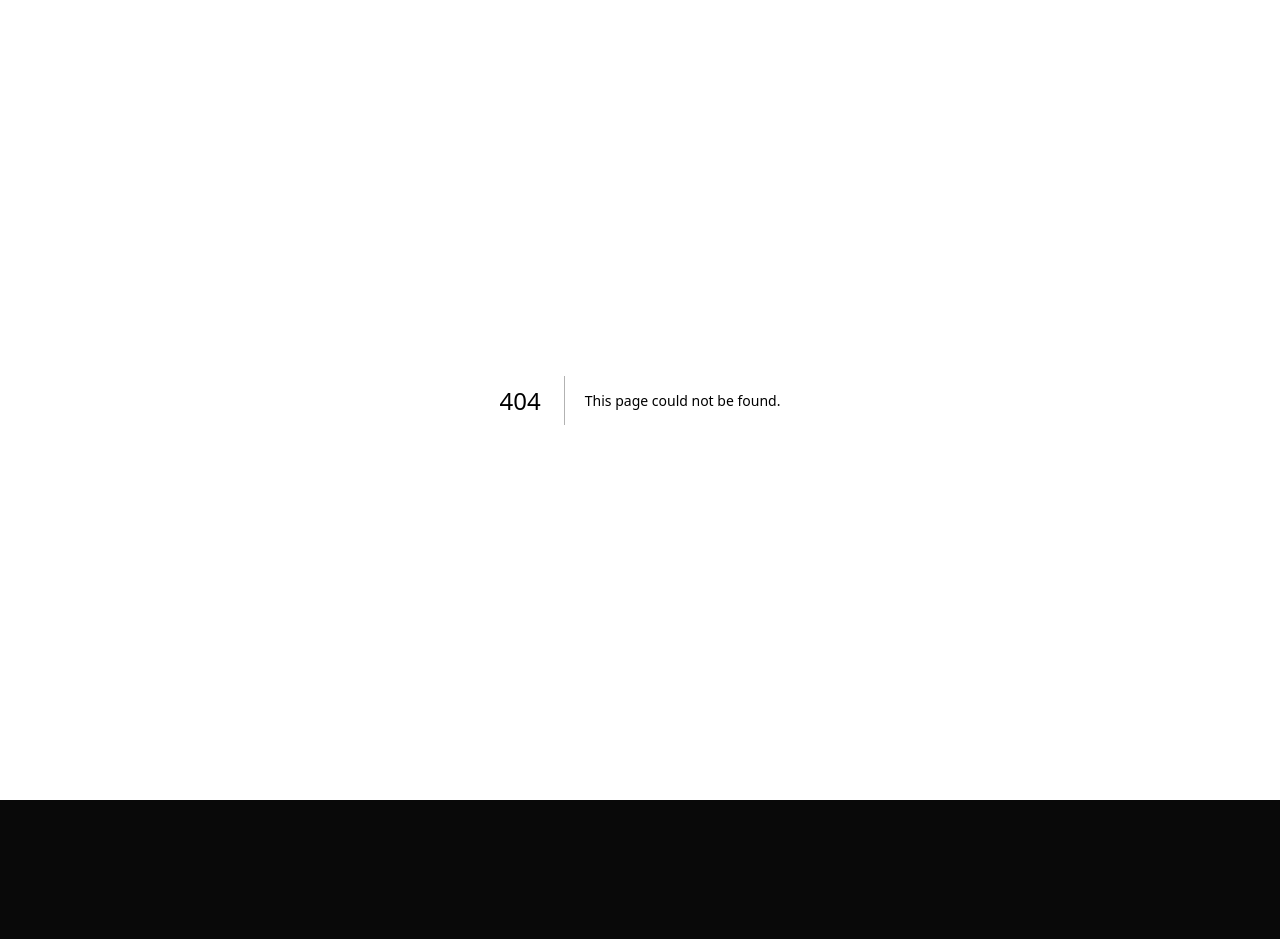
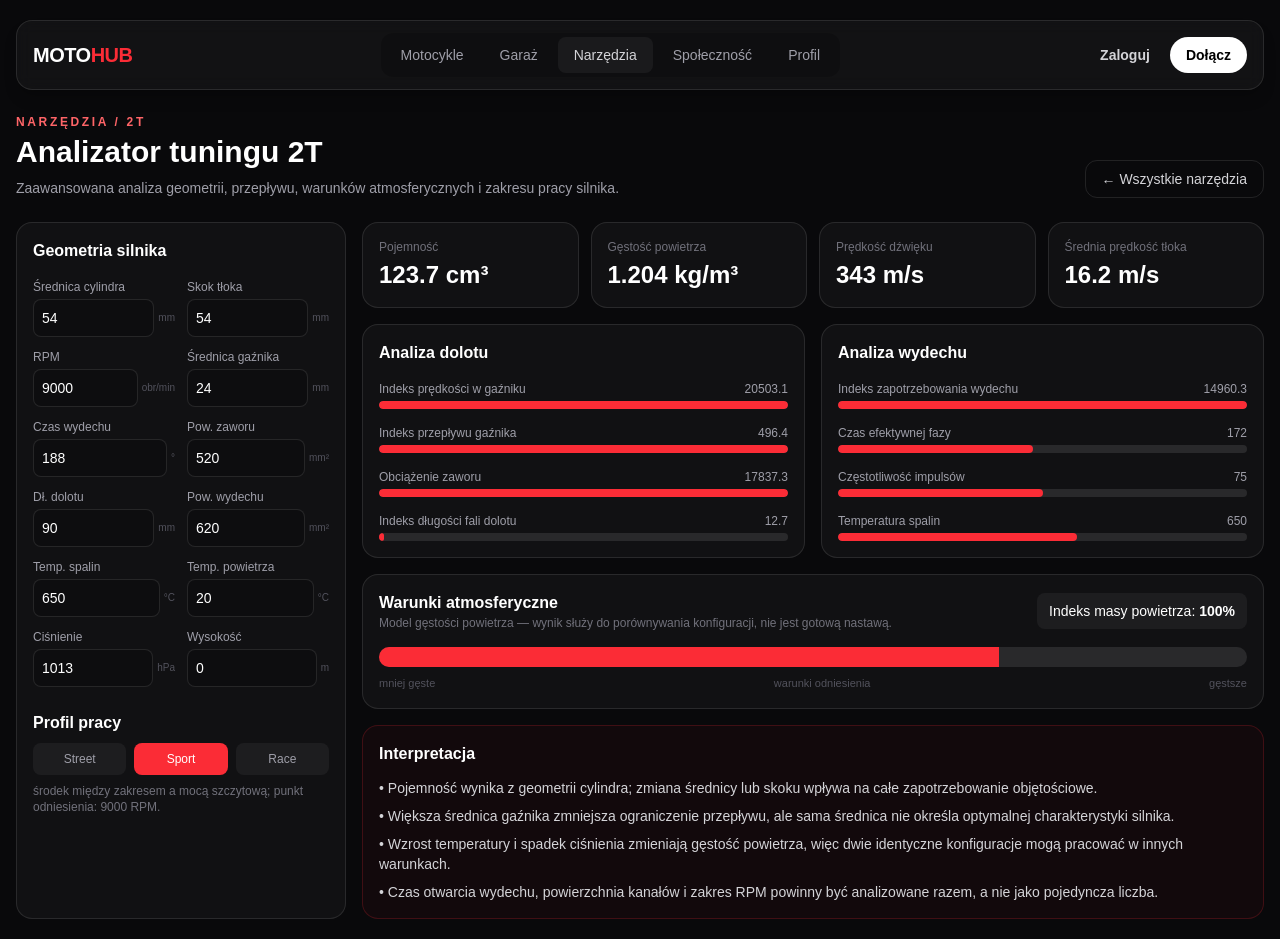
Before and after one commit to maker599/Motohub, a Next.js app: page /narzedzia/tuning-2t in a window 1280 px wide. Before the commit this address had no page. Before the commit the page ends 800 px from the top, so only its background shows below. Built offline with nearby package versions, Linux system fonts and the light colour scheme; no server answers.

Commit message:
Add advanced 2T tuning analyzer

```diff
--- /dev/null
+++ b/app/narzedzia/tuning-2t/page.tsx
@@ -0,0 +1,116 @@
+"use client";
+
+import Link from "next/link";
+import { useMemo, useState } from "react";
+import SiteNav from "../../SiteNav";
+
+type Inputs={
+ bore:number; stroke:number; rpm:number; carb:number; airTemp:number; pressure:number; altitude:number;
+ portDuration:number; reedArea:number; intakeLength:number; exhaustArea:number; exhaustTemp:number;
+};
+
+const defaults:Inputs={
+ bore:54,stroke:54,rpm:9000,carb:24,airTemp:20,pressure:1013,altitude:0,
+ portDuration:188,reedArea:520,intakeLength:90,exhaustArea:620,exhaustTemp:650
+};
+
+const clamp=(v:number,a:number,b:number)=>Math.min(b,Math.max(a,v));
+const n=(v:number,d=1)=>Number(v.toFixed(d));
+
+function calc(i:Inputs){
+ const bore=Math.max(1,i.bore), stroke=Math.max(1,i.stroke), rpm=Math.max(1,i.rpm);
+ const disp=Math.PI/4*bore*bore*stroke/1000;
+ const sweptL=disp/1000;
+ const T=i.airTemp+273.15;
+ const R=287.05;
+ const rho=Math.max(.2,(i.pressure*100)/(R*T));
+ const sound=Math.sqrt(1.4*R*T);
+ const meanPiston=2*stroke*rpm/60/1000;
+ const carbArea=Math.PI*Math.pow(Math.max(1,i.carb)/2,2);
+ const carbFlowIndex=carbArea*Math.sqrt(rho);
+ const carbVelocityIndex=(sweptL*rpm/120)/(carbArea/1e6);
+ const portTime=(360-i.portDuration)/360;
+ const pulseHz=rpm/120;
+ const reedLoading=i.reedArea>0?(sweptL*rpm/120)/(i.reedArea/1e6):0;
+ const intakeWave=(sound/(4*Math.max(20,i.intakeLength)/1000))/pulseHz;
+ const exhaustDemand=i.exhaustArea>0?(sweptL*rpm/120)/(i.exhaustArea/1e6):0;
+ const densityPct=(rho/1.204)*100;
+ const altitudeFactor=Math.pow(Math.max(.2,1-i.altitude/9000),5.255);
+ const pressureFactor=i.pressure/1013.25;
+ const airMassIndex=densityPct*pressureFactor;
+ return {disp,rho,sound,meanPiston,carbArea,carbFlowIndex,carbVelocityIndex,portTime,pulseHz,reedLoading,intakeWave,exhaustDemand,densityPct,altitudeFactor,pressureFactor,airMassIndex};
+}
+
+function Meter({value,min,max,label}:{value:number;min:number;max:number;label:string}){
+ const p=clamp((value-min)/(max-min)*100,0,100);
+ return <div>
+  <div className="mb-1 flex justify-between text-xs text-zinc-400"><span>{label}</span><span>{n(value,1)}</span></div>
+  <div className="h-2 overflow-hidden rounded-full bg-white/10"><div className="h-full rounded-full bg-red-500" style={{width:p+"%"}}/></div>
+ </div>
+}
+
+export default function Tuning2T(){
+ const [i,setI]=useState(defaults);
+ const [profile,setProfile]=useState<"street"|"sport"|"race">("sport");
+ const set=(k:keyof Inputs,v:string)=>setI(x=>({...x,[k]:Number(v)||0}));
+ const r=useMemo(()=>calc(i),[i]);
+ const profileData={
+  street:{rpm:7000,desc:"szerszy zakres i spokojniejsza charakterystyka"},
+  sport:{rpm:9000,desc:"środek między zakresem a mocą szczytową"},
+  race:{rpm:11000,desc:"priorytet wysokich obrotów"}
+ }[profile];
+
+ return <main className="min-h-screen bg-zinc-950 text-white">
+  <div className="mx-auto max-w-7xl px-4 py-5">
+   <SiteNav/>
+   <div className="mt-6 flex flex-wrap items-end justify-between gap-4">
+    <div><div className="text-xs font-bold uppercase tracking-[.22em] text-red-400">Narzędzia / 2T</div><h1 className="mt-1 text-3xl font-black">Analizator tuningu 2T</h1><p className="mt-2 max-w-3xl text-sm text-zinc-400">Zaawansowana analiza geometrii, przepływu, warunków atmosferycznych i zakresu pracy silnika.</p></div>
+    <Link href="/narzedzia" className="rounded-xl border border-white/10 px-4 py-2 text-sm text-zinc-300 hover:bg-white/5">← Wszystkie narzędzia</Link>
+   </div>
+
+   <div className="mt-6 grid gap-4 lg:grid-cols-[330px_1fr]">
+    <section className="rounded-2xl border border-white/10 bg-white/[.035] p-4">
+     <h2 className="font-bold">Geometria silnika</h2>
+     <div className="mt-4 grid grid-cols-2 gap-3">
+      {([["bore","Średnica cylindra","mm"],["stroke","Skok tłoka","mm"],["rpm","RPM","obr/min"],["carb","Średnica gaźnika","mm"],["portDuration","Czas wydechu","°"],["reedArea","Pow. zaworu","mm²"],["intakeLength","Dł. dolotu","mm"],["exhaustArea","Pow. wydechu","mm²"],["exhaustTemp","Temp. spalin","°C"],["airTemp","Temp. powietrza","°C"],["pressure","Ciśnienie","hPa"],["altitude","Wysokość","m"]] as const).map(([k,l,u])=>
+       <label key={k} className="text-xs text-zinc-400">{l}<span className="mt-1 flex items-center gap-1"><input type="number" value={i[k]} onChange={e=>set(k,e.target.value)} className="w-full min-w-0 rounded-lg border border-white/10 bg-black/20 px-2 py-2 text-sm text-white outline-none focus:border-red-500/50"/><span className="text-[10px] text-zinc-600">{u}</span></span></label>
+      )}
+     </div>
+     <h2 className="mt-6 font-bold">Profil pracy</h2>
+     <div className="mt-2 grid grid-cols-3 gap-2">{(["street","sport","race"] as const).map(x=><button type="button" key={x} onClick={()=>setProfile(x)} className={`rounded-lg px-2 py-2 text-xs ${profile===x?"bg-red-500 text-white":"bg-white/5 text-zinc-400"}`}>{x==="street"?"Street":x==="sport"?"Sport":"Race"}</button>)}</div>
+     <p className="mt-2 text-xs text-zinc-500">{profileData.desc}; punkt odniesienia: {profileData.rpm.toLocaleString("pl-PL")} RPM.</p>
+    </section>
+
+    <div className="space-y-4">
+     <section className="grid gap-3 sm:grid-cols-2 xl:grid-cols-4">
+      <div className="rounded-2xl border border-white/10 bg-white/[.035] p-4"><div className="text-xs text-zinc-500">Pojemność</div><div className="mt-1 text-2xl font-black">{n(r.disp,1)} cm³</div></div>
+      <div className="rounded-2xl border border-white/10 bg-white/[.035] p-4"><div className="text-xs text-zinc-500">Gęstość powietrza</div><div className="mt-1 text-2xl font-black">{n(r.rho,3)} kg/m³</div></div>
+      <div className="rounded-2xl border border-white/10 bg-white/[.035] p-4"><div className="text-xs text-zinc-500">Prędkość dźwięku</div><div className="mt-1 text-2xl font-black">{n(r.sound,0)} m/s</div></div>
+      <div className="rounded-2xl border border-white/10 bg-white/[.035] p-4"><div className="text-xs text-zinc-500">Średnia prędkość tłoka</div><div className="mt-1 text-2xl font-black">{n(r.meanPiston,1)} m/s</div></div>
+     </section>
+
+     <section className="grid gap-4 md:grid-cols-2">
+      <div className="rounded-2xl border border-white/10 bg-white/[.035] p-4"><h2 className="font-bold">Analiza dolotu</h2><div className="mt-4 space-y-4"><Meter label="Indeks prędkości w gaźniku" value={r.carbVelocityIndex} min={0} max={250}/><Meter label="Indeks przepływu gaźnika" value={r.carbFlowIndex} min={0} max={80}/><Meter label="Obciążenie zaworu" value={r.reedLoading} min={0} max={300}/><Meter label="Indeks długości fali dolotu" value={r.intakeWave} min={0} max={1000}/></div></div>
+      <div className="rounded-2xl border border-white/10 bg-white/[.035] p-4"><h2 className="font-bold">Analiza wydechu</h2><div className="mt-4 space-y-4"><Meter label="Indeks zapotrzebowania wydechu" value={r.exhaustDemand} min={0} max={250}/><Meter label="Czas efektywnej fazy" value={r.portTime*360} min={0} max={360}/><Meter label="Częstotliwość impulsów" value={r.pulseHz} min={0} max={150}/><Meter label="Temperatura spalin" value={i.exhaustTemp} min={300} max={900}/></div></div>
+     </section>
+
+     <section className="rounded-2xl border border-white/10 bg-white/[.035] p-4">
+      <div className="flex flex-wrap items-center justify-between gap-2"><div><h2 className="font-bold">Warunki atmosferyczne</h2><p className="text-xs text-zinc-500">Model gęstości powietrza — wynik służy do porównywania konfiguracji, nie jest gotową nastawą.</p></div><div className="rounded-lg bg-white/5 px-3 py-2 text-sm">Indeks masy powietrza: <b>{n(r.airMassIndex,1)}%</b></div></div>
+      <div className="mt-4 h-5 overflow-hidden rounded-full bg-white/10"><div className="h-full bg-red-500" style={{width:clamp(r.airMassIndex,0,140)/1.4+"%"}}/></div>
+      <div className="mt-2 flex justify-between text-[11px] text-zinc-600"><span>mniej gęste</span><span>warunki odniesienia</span><span>gęstsze</span></div>
+     </section>
+
+     <section className="rounded-2xl border border-red-500/20 bg-red-500/[.04] p-4">
+      <h2 className="font-bold">Interpretacja</h2>
+      <ul className="mt-3 space-y-2 text-sm text-zinc-300">
+       <li>• Pojemność wynika z geometrii cylindra; zmiana średnicy lub skoku wpływa na całe zapotrzebowanie objętościowe.</li>
+       <li>• Większa średnica gaźnika zmniejsza ograniczenie przepływu, ale sama średnica nie określa optymalnej charakterystyki silnika.</li>
+       <li>• Wzrost temperatury i spadek ciśnienia zmieniają gęstość powietrza, więc dwie identyczne konfiguracje mogą pracować w innych warunkach.</li>
+       <li>• Czas otwarcia wydechu, powierzchnia kanałów i zakres RPM powinny być analizowane razem, a nie jako pojedyncza liczba.</li>
+      </ul>
+     </section>
+    </div>
+   </div>
+  </div>
+ </main>;
+}
```
